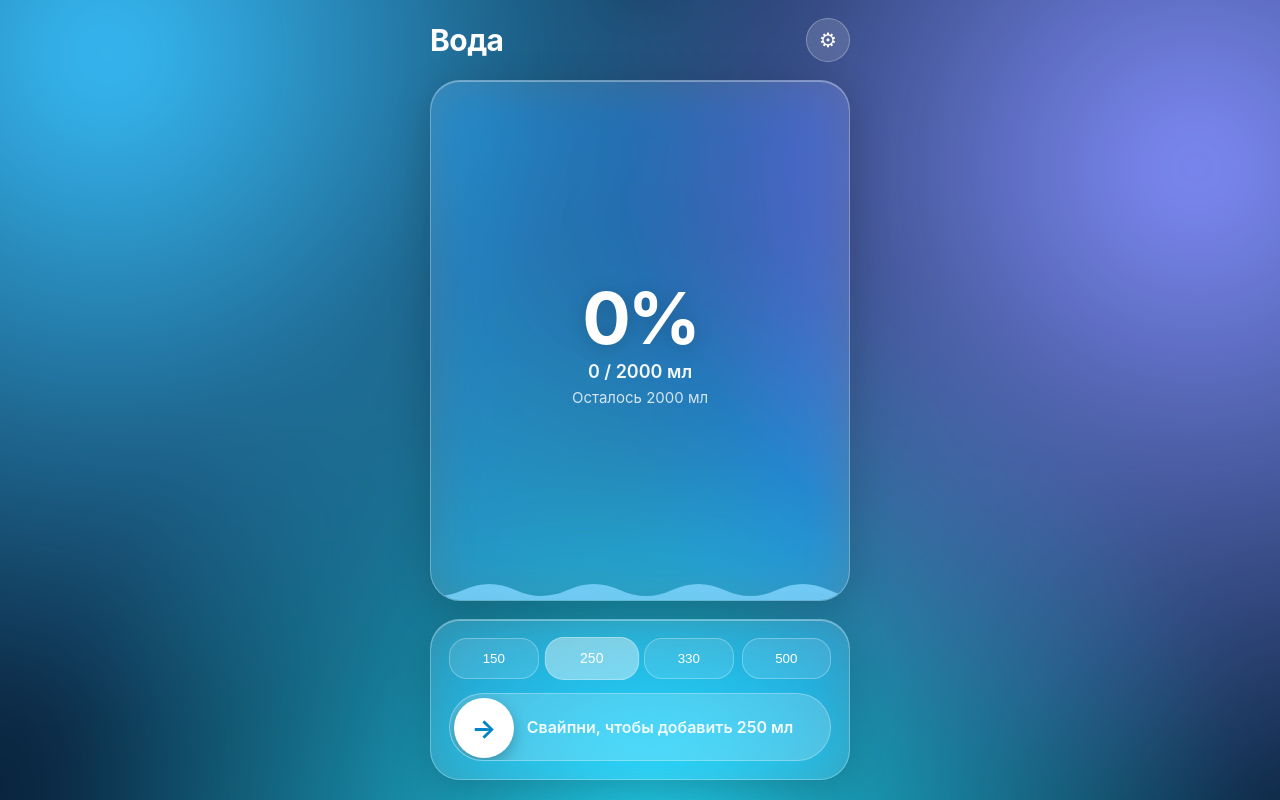
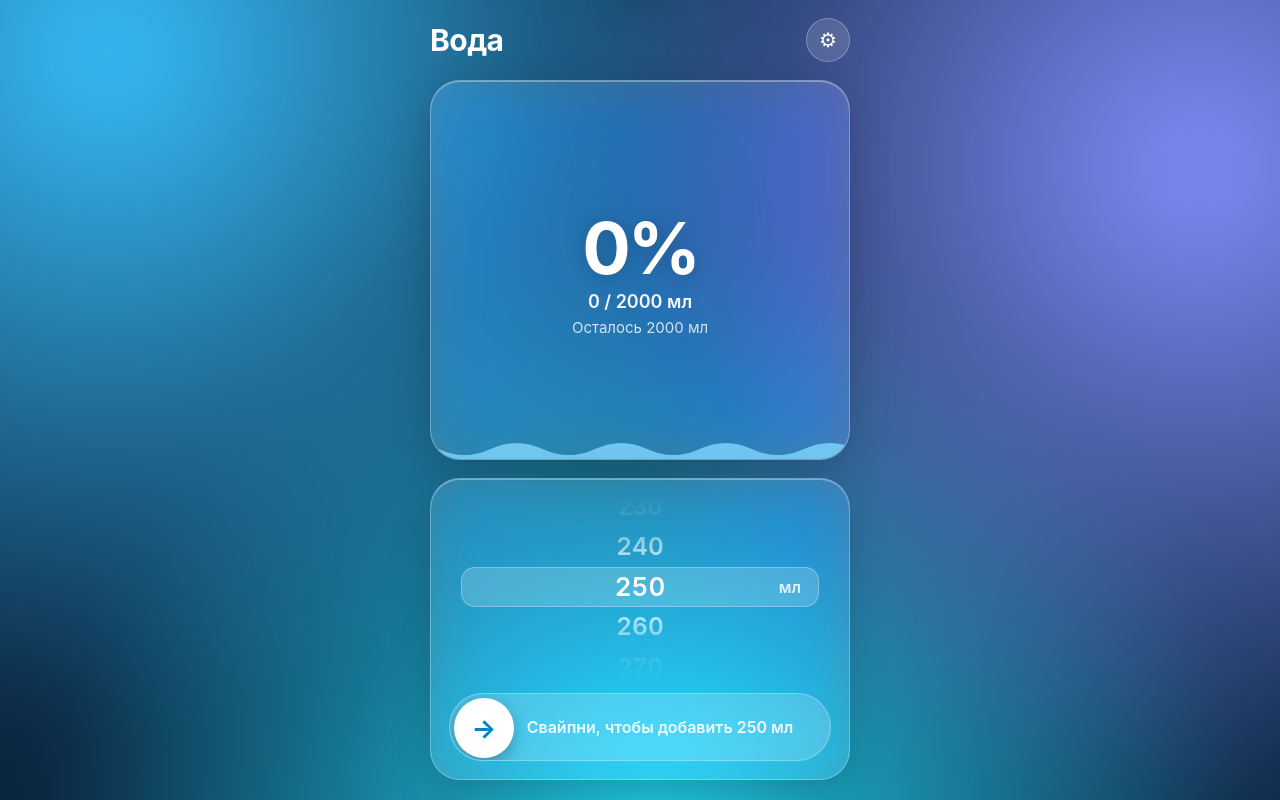
Before and after one commit to 007RQ/Water-Tracker, a plain HTML site: page index.html in a window 1280 px wide. Drawn offline with Linux system fonts and the light colour scheme.

Commit message:
Update index.html

```diff
--- a/index.html
+++ b/index.html
@@ -79,14 +79,33 @@ h1{font-size:30px;font-weight:700;letter-spacing:-.5px}
 .total{font-size:18px;font-weight:600;opacity:.95}
 .remain{font-size:15px;opacity:.8;margin-top:6px}
 
-.controls{display:flex;flex-direction:column;gap:14px;padding:18px}
-.chips{display:flex;gap:8px}
-.chip{
-  flex:1;padding:12px 0;border-radius:18px;border:1px solid var(--stroke);
-  background:rgba(255,255,255,.1);color:#fff;font:600 15px inherit;cursor:pointer;
-  transition:transform .2s,background .2s;
+.controls{display:flex;flex-direction:column;gap:16px;padding:18px}
+
+/* барабан (как выбор времени в iOS) */
+.wheel-wrap{
+  position:relative;height:180px;overflow:hidden;
+  -webkit-mask-image:linear-gradient(transparent,#000 35%,#000 65%,transparent);
+          mask-image:linear-gradient(transparent,#000 35%,#000 65%,transparent);
 }
-.chip.active{background:rgba(255,255,255,.4);transform:scale(1.05)}
+.wheel{
+  height:100%;overflow-y:auto;scroll-snap-type:y mandatory;scrollbar-width:none;
+  padding:70px 0;overscroll-behavior:contain;
+}
+.wheel::-webkit-scrollbar{display:none}
+.wheel div{
+  height:40px;line-height:40px;text-align:center;scroll-snap-align:center;
+  font-size:26px;font-weight:600;font-variant-numeric:tabular-nums;
+  opacity:.35;transform:scale(.9);transition:opacity .15s,transform .15s;
+}
+.wheel-band{
+  position:absolute;left:12px;right:12px;top:50%;height:40px;transform:translateY(-50%);
+  border-radius:14px;background:rgba(255,255,255,.18);border:1px solid var(--stroke);
+  pointer-events:none;
+}
+.unit{
+  position:absolute;right:30px;top:50%;transform:translateY(-50%);
+  font-size:16px;font-weight:600;opacity:.85;pointer-events:none;z-index:2;
+}
 
 .slider{
   position:relative;height:68px;border-radius:34px;overflow:hidden;
@@ -169,11 +188,10 @@ input{
   </div>
 
   <div class="glass controls">
-    <div class="chips" id="chips">
-      <button class="chip" data-ml="150">150</button>
-      <button class="chip" data-ml="250">250</button>
-      <button class="chip" data-ml="330">330</button>
-      <button class="chip" data-ml="500">500</button>
+    <div class="wheel-wrap">
+      <div class="wheel-band"></div>
+      <div class="wheel" id="wheel"></div>
+      <span class="unit">мл</span>
     </div>
 
     <div class="slider" id="slider">
@@ -200,6 +218,8 @@ input{
 const $ = s => document.querySelector(s);
 const KEY = 'water-tracker-v1';
 const DROP = 'M256 80 C256 80 150 220 150 312 A106 106 0 0 0 362 312 C362 220 256 80 256 80Z';
+const ITEM_H = 40;
+const VALUES = Array.from({ length: 100 }, (_, i) => (i + 1) * 10); // 10..1000 мл
 
 let state = load();
 
@@ -213,37 +233,44 @@ function load(){
     total: sameDay ? (s.total || 0) : 0,
     date: today,
     celebrated: sameDay ? !!s.celebrated : false,
-    amount: 250
+    amount: s.amount || 250
   };
 }
 function save(){
   localStorage.setItem(KEY, JSON.stringify({
-    goal: state.goal, total: state.total, date: state.date, celebrated: state.celebrated
+    goal: state.goal, total: state.total, date: state.date,
+    celebrated: state.celebrated, amount: state.amount
   }));
 }
 
-function render(){
-  const p = Math.min(state.total / state.goal, 1);
-  $('#water').style.height = (p * 100).toFixed(1) + '%';
-  $('#percent').textContent = Math.round(p * 100) + '%';
-  $('#total').textContent = `${state.total} / ${state.goal} мл`;
-  $('#remain').textContent = p >= 1 ? 'Цель выполнена 🎉' : `Осталось ${state.goal - state.total} мл`;
-  document.body.classList.toggle('done', p >= 1);
+/* ----- барабан ----- */
+const wheel = $('#wheel');
+VALUES.forEach(v => {
+  const d = document.createElement('div');
+  d.textContent = v;
+  wheel.appendChild(d);
+});
 
-  document.querySelectorAll('.chip').forEach(c =>
-    c.classList.toggle('active', +c.dataset.ml === state.amount));
-  $('#sliderLabel').textContent = `Свайпни, чтобы добавить ${state.amount} мл`;
+function setWheelStyle(){
+  const center = wheel.scrollTop / ITEM_H;
+  [...wheel.children].forEach((el, i) => {
+    const d = Math.abs(i - center);
+    el.style.opacity = Math.max(0.25, 1 - d * 0.3);
+    el.style.transform = `scale(${Math.max(0.8, 1 - d * 0.06)})`;
+  });
 }
 
-// Выбор порции
-$('#chips').addEventListener('click', e => {
-  const b = e.target.closest('.chip');
-  if (!b) return;
-  state.amount = +b.dataset.ml;
-  render();
-});
+wheel.addEventListener('scroll', () => {
+  const i = Math.min(VALUES.length - 1, Math.max(0, Math.round(wheel.scrollTop / ITEM_H)));
+  if (VALUES[i] !== state.amount) {
+    state.amount = VALUES[i];
+    save();
+    $('#sliderLabel').textContent = `Свайпни, чтобы добавить ${state.amount} мл`;
+  }
+  setWheelStyle();
+}, { passive: true });
 
-// Свайп-подтверждение
+/* ----- свайп-подтверждение ----- */
 const slider = $('#slider'), knob = $('#knob'), fill = $('#fill');
 let drag = null;
 const maxDx = () => slider.clientWidth - knob.offsetWidth - 8;
@@ -294,6 +321,16 @@ function addWater(){
   }
 }
 
+function render(){
+  const p = Math.min(state.total / state.goal, 1);
+  $('#water').style.height = (p * 100).toFixed(1) + '%';
+  $('#percent').textContent = Math.round(p * 100) + '%';
+  $('#total').textContent = `${state.total} / ${state.goal} мл`;
+  $('#remain').textContent = p >= 1 ? 'Цель выполнена 🎉' : `Осталось ${state.goal - state.total} мл`;
+  document.body.classList.toggle('done', p >= 1);
+  $('#sliderLabel').textContent = `Свайпни, чтобы добавить ${state.amount} мл`;
+}
+
 function celebrate(){
   toast('Цель выполнена! Так держать 💧');
   const colors = ['#fde047','#67e8f9','#86efac','#f0abfc','#fff'];
@@ -318,7 +355,7 @@ function toast(text){
   toastTimer = setTimeout(() => t.classList.remove('show'), 2600);
 }
 
-// Настройки
+/* ----- настройки ----- */
 const overlay = $('#overlay');
 $('#openSettings').onclick = () => {
   $('#goalInput').value = state.goal;
@@ -341,7 +378,7 @@ $('#resetToday').onclick = () => {
   overlay.classList.remove('open');
 };
 
-// Иконка для iPhone (генерируется из того же контура, что и icon.svg)
+/* иконка для iPhone */
 (function makeAppleIcon(){
   const c = document.createElement('canvas');
   c.width = c.height = 180;
@@ -355,6 +392,10 @@ $('#resetToday').onclick = () => {
   $('#appleIcon').href = c.toDataURL('image/png');
 })();
 
+/* стартовая позиция барабана на сохранённом значении */
+const startIdx = Math.max(0, VALUES.indexOf(state.amount));
+wheel.scrollTop = startIdx * ITEM_H;
+setWheelStyle();
 render();
 
 if ('serviceWorker' in navigator) {
```
